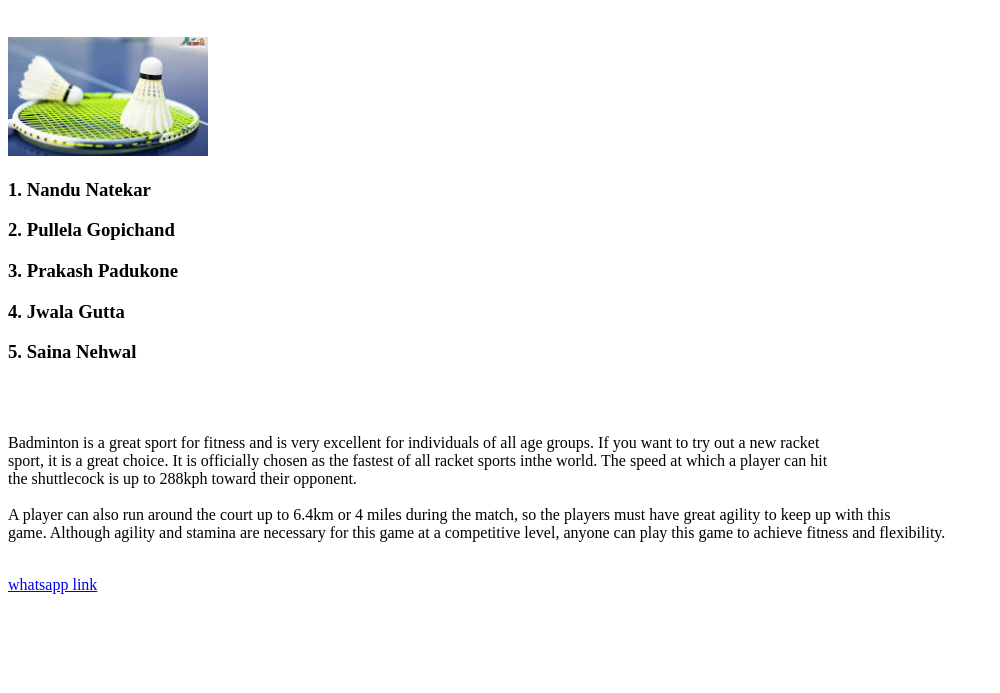
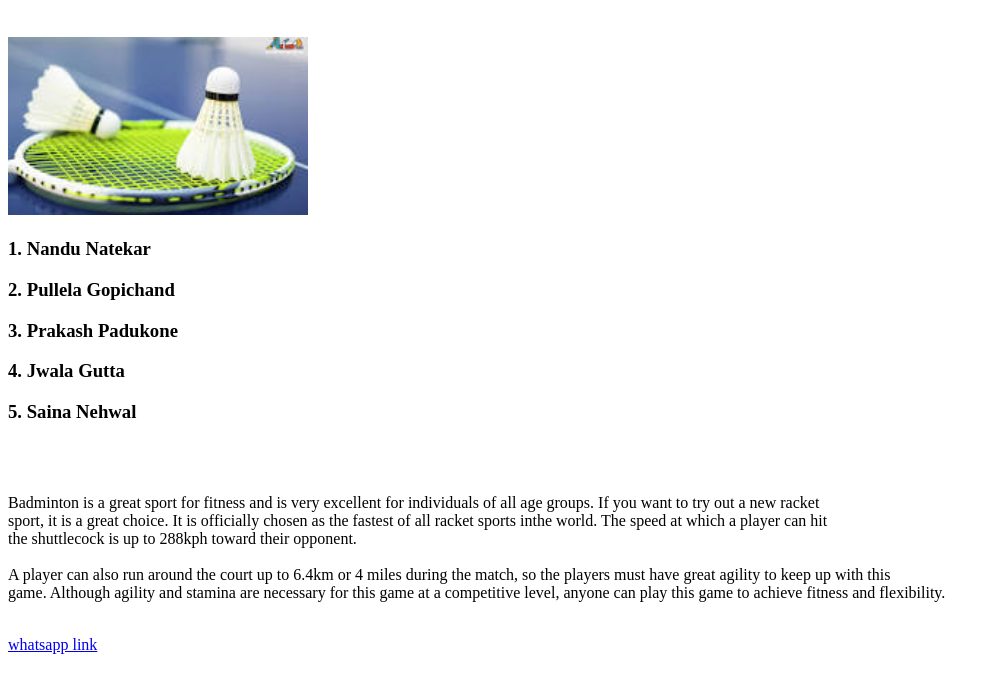
Before and after one commit to shaurya23434/badminton-player, a plain HTML site: page index.html in a window 1280 px wide. Shown: the part 61-754 px from the top of the page, without its empty margins (0-1000 px from the left). Drawn offline with Linux system fonts and the light colour scheme.

Commit message:
Update index.html

```diff
--- a/index.html
+++ b/index.html
@@ -2,11 +2,11 @@
 <html>
 <head>
 
-	<title>first web</title>
+	<title>Badminton center in india</title>
 </head>
 <body>
 <h1>TOP-5 PLAYERS OF BADMINTON</h1><br>
-<img src="img2.jpg" width="200px" height="auto">
+<img src="img2.jpg" width="300px" height="auto">
 <br>
 <h3>1. Nandu Natekar</h3>
 <h3>2. Pullela Gopichand</h3>
@@ -18,6 +18,6 @@
 <p> Badminton is a great sport for fitness and is very excellent for individuals of all age groups. If you want to try out a new racket <br>sport, it is a great choice. It is officially chosen as the fastest of all racket sports inthe world. The speed at which a player can hit <br>the shuttlecock is up to 288kph toward their opponent.<br><br>
 
 A player can also run around the court up to 6.4km or 4 miles during the match, so the players must have great agility to keep up with this <br>game. Although agility and stamina are necessary for this game at a competitive level, anyone can play this game to achieve fitness and flexibility.</p>
-<br><a href="https://web.whatsapp.com/" target="blank">whatsapp link</a>
+<br><a href="https://https://www.badmintoncentercourt.com//" target="blank">whatsapp link</a>
 </body>
 </html>
```
